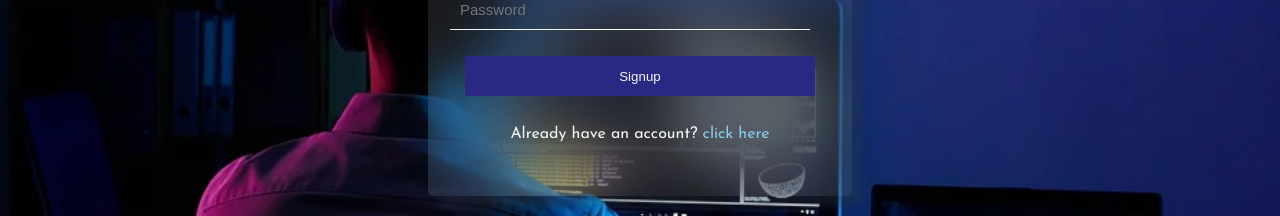
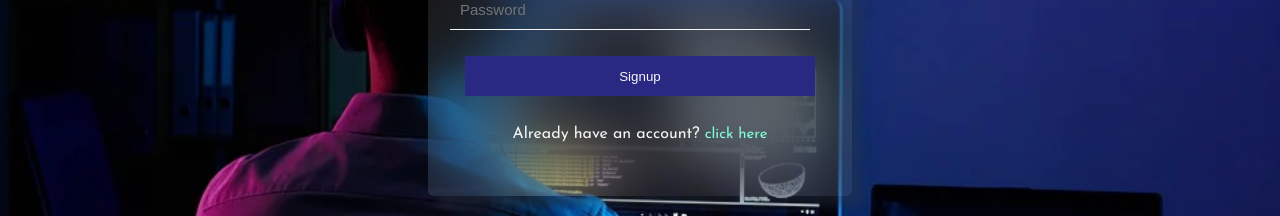
Before and after one commit to Dineshraja02/Dynamic-portfolio-client, a React (Create React App) app: page /Register in a window 1280 px wide. Shown: the part 418-634 px from the top of the page. Built offline with nearby package versions, Linux system fonts and the light colour scheme.

Commit message:
anchor to button

```diff
--- a/src/components/Home/Signup/Signup.css
+++ b/src/components/Home/Signup/Signup.css
@@ -67,9 +67,12 @@
     color: whitesmoke;
 }
 
-.signup__Formlogintag>a{
-    text-decoration: none;
-    color: skyblue;
+.signup__Formlogintag>button{
+    background: none;
+    border: none;
+    color: aquamarine;
+    font-family: 'Josefin Sans', sans-serif;
+    font-size: 15px;
 }
 
 
--- a/src/components/Home/Signup/Signup.js
+++ b/src/components/Home/Signup/Signup.js
@@ -71,7 +71,8 @@ const SignUp = (props) => {
                     </button>
                     <br/>
                     <span className="signup__Formlogintag">
-                        Already have an account? <a href="/login" >click here</a>
+                        Already have an account? <button  onClick={()=>{
+                    props.history.push("/login");}} >click here</button>
                     </span>
                 </form>
             </div>
```
